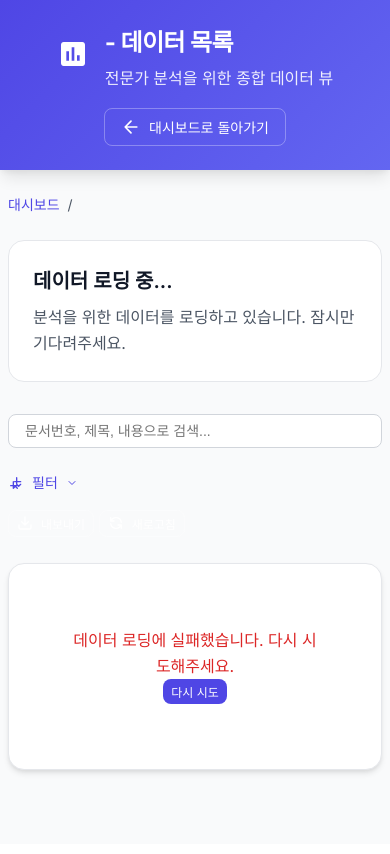
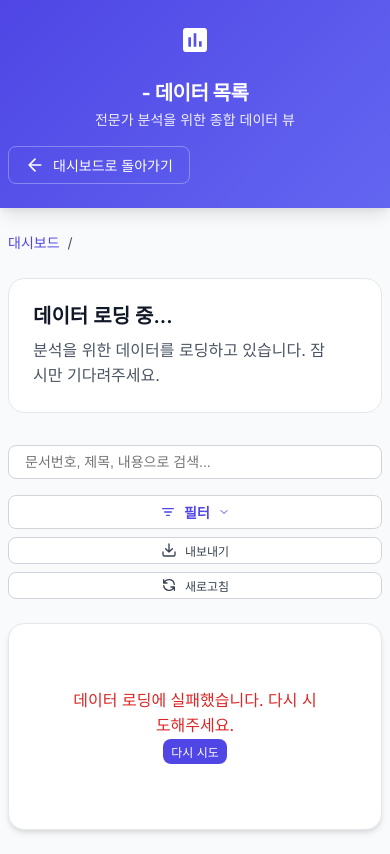
Before and after one commit to kibak812/taxupdater, a FastAPI app: template src/web/templates/data_table.html in a window 390 px wide. Before the commit the page ends 775 px from the top, so only its background shows below. Run offline with FastAPI, Linux system fonts and the light colour scheme; the template is opened without the code that fills it, so the values that code supplies are empty.

Commit message:
Polish data table layout

```diff
--- a/src/web/static/css/dashboard.css
+++ b/src/web/static/css/dashboard.css
@@ -283,7 +283,7 @@
 
 .card-header {
     display: flex;
-    justify-content: between;
+    justify-content: space-between;
     align-items: flex-start;
     margin-bottom: var(--spacing-lg);
 }
@@ -438,13 +438,27 @@
 }
 
 .btn-outline {
+    background: white;
+    border: 1px solid var(--color-gray-300);
+    color: var(--color-gray-700);
+}
+
+.btn-outline:hover {
+    background: var(--color-gray-50);
+    border-color: var(--color-gray-400);
+    color: var(--color-gray-900);
+}
+
+.dashboard-header .btn-outline {
     background: transparent;
-    border: 1px solid rgba(255, 255, 255, 0.3);
+    border-color: rgba(255, 255, 255, 0.3);
     color: white;
 }
 
-.btn-outline:hover {
+.dashboard-header .btn-outline:hover {
     background: rgba(255, 255, 255, 0.1);
+    border-color: rgba(255, 255, 255, 0.45);
+    color: white;
 }
 
 .btn-primary {
@@ -635,6 +649,42 @@
 @media (max-width: 480px) {
     .container {
         padding: 0 var(--spacing-sm);
+    }
+
+    .header-content,
+    .header-actions {
+        align-items: stretch;
+        width: 100%;
+    }
+
+    .header-left {
+        align-items: flex-start;
+        min-width: 0;
+        width: 100%;
+    }
+
+    .header-logo {
+        flex: 0 0 auto;
+    }
+
+    .header-text {
+        min-width: 0;
+    }
+
+    .header-text h1 {
+        font-size: var(--font-size-xl);
+        line-height: 1.3;
+        overflow-wrap: anywhere;
+    }
+
+    .header-text p {
+        font-size: var(--font-size-sm);
+        line-height: 1.45;
+        overflow-wrap: anywhere;
+    }
+
+    .dashboard-header .btn {
+        justify-content: center;
     }
 
     .dashboard-main {
--- a/src/web/static/js/data_table.js
+++ b/src/web/static/js/data_table.js
@@ -285,8 +285,6 @@ class ExpertDataTable {
 
     getSortValue(item, column) {
         switch (column) {
-            case 'organization':
-                return this.siteName;
             case 'document_number':
                 return item['문서번호'] || item['판례번호'] || item['청구번호'] || '';
             case 'title':
@@ -316,7 +314,6 @@ class ExpertDataTable {
         if (this.siteKey === 'tax_tribunal') {
             // 조세심판원: 세목, 유형, 청구번호, 제목, 결정일, 수집일
             thead.innerHTML = `
-                <th class="sortable" data-column="organization">기관</th>
                 <th class="sortable" data-column="tax_category">세목</th>
                 <th class="sortable" data-column="decision_type">유형</th>
                 <th class="sortable" data-column="claim_number">청구번호</th>
@@ -327,7 +324,6 @@ class ExpertDataTable {
         } else if (this.siteKey === 'nts_authority') {
             // 국세청 유권해석: 세목 컬럼 추가
             thead.innerHTML = `
-                <th class="sortable" data-column="organization">기관</th>
                 <th class="sortable" data-column="tax_category">세목</th>
                 <th class="sortable" data-column="document_number">문서번호</th>
                 <th class="sortable" data-column="title">제목</th>
@@ -337,7 +333,6 @@ class ExpertDataTable {
         } else if (this.siteKey === 'mois') {
             // 행정안전부: 세목 컬럼 추가
             thead.innerHTML = `
-                <th class="sortable" data-column="organization">기관</th>
                 <th class="sortable" data-column="tax_category">세목</th>
                 <th class="sortable" data-column="document_number">문서번호</th>
                 <th class="sortable" data-column="title">제목</th>
@@ -347,7 +342,6 @@ class ExpertDataTable {
         } else {
             // 기타 사이트: 기존 헤더 유지
             thead.innerHTML = `
-                <th class="sortable" data-column="organization">기관</th>
                 <th class="sortable" data-column="document_number">문서번호</th>
                 <th class="sortable" data-column="title">제목</th>
                 <th class="sortable" data-column="published_date">게시일</th>
@@ -471,11 +465,6 @@ class ExpertDataTable {
 
             row.innerHTML = `
                 <td>
-                    <span class="organization-badge" style="background: ${this.siteColor}; color: white;">
-                        ${this.siteName}
-                    </span>
-                </td>
-                <td>
                     <span class="tax-category">${taxCategory}</span>
                 </td>
                 <td>
@@ -504,11 +493,6 @@ class ExpertDataTable {
 
             row.innerHTML = `
                 <td>
-                    <span class="organization-badge" style="background: ${this.siteColor}; color: white;">
-                        ${this.siteName}
-                    </span>
-                </td>
-                <td>
                     <span class="tax-category">${taxCategory}</span>
                 </td>
                 <td>
@@ -534,11 +518,6 @@ class ExpertDataTable {
 
             row.innerHTML = `
                 <td>
-                    <span class="organization-badge" style="background: ${this.siteColor}; color: white;">
-                        ${this.siteName}
-                    </span>
-                </td>
-                <td>
                     <span class="tax-category">${taxCategory}</span>
                 </td>
                 <td>
@@ -562,11 +541,6 @@ class ExpertDataTable {
             const link = item['링크'] || item['원문링크'] || '#';
 
             row.innerHTML = `
-                <td>
-                    <span class="organization-badge" style="background: ${this.siteColor}; color: white;">
-                        ${this.siteName}
-                    </span>
-                </td>
                 <td>
                     <span class="document-number">${documentNumber}</span>
                 </td>
@@ -831,9 +805,11 @@ class ExpertDataTable {
         if (panel.style.display === 'none' || !panel.style.display) {
             panel.style.display = 'block';
             toggle.classList.add('active');
+            toggle.setAttribute('aria-expanded', 'true');
         } else {
             panel.style.display = 'none';
             toggle.classList.remove('active');
+            toggle.setAttribute('aria-expanded', 'false');
         }
     }
 
--- a/src/web/templates/data_table.html
+++ b/src/web/templates/data_table.html
@@ -43,24 +43,37 @@
             color: var(--color-gray-900);
             font-size: var(--font-size-xl);
             font-weight: 600;
+            line-height: 1.35;
+            overflow-wrap: anywhere;
         }
 
         .filter-description {
             color: var(--color-gray-600);
+            line-height: 1.55;
             margin: 0;
+            overflow-wrap: anywhere;
         }
 
-        .data-controls {
+        .data-toolbar {
             display: flex;
-            justify-content: between;
             align-items: center;
+            justify-content: space-between;
             gap: var(--spacing-lg);
             margin-bottom: var(--spacing-lg);
         }
 
+        .data-actions {
+            align-items: center;
+            display: flex;
+            flex-wrap: wrap;
+            gap: var(--spacing-sm);
+            justify-content: flex-end;
+        }
+
         .search-box {
             flex: 1;
-            max-width: 400px;
+            max-width: 420px;
+            min-width: 260px;
         }
 
         .search-input {
@@ -288,26 +326,50 @@
         }
 
         .filter-toggle {
-            display: flex;
             align-items: center;
+            background: white;
+            border: 1px solid var(--color-gray-300);
+            border-radius: var(--radius-md);
             gap: var(--spacing-sm);
             color: var(--color-primary);
             cursor: pointer;
+            display: inline-flex;
             font-size: var(--font-size-sm);
-            font-weight: 500;
-            margin-bottom: var(--spacing-md);
+            font-weight: 600;
+            min-height: 34px;
+            padding: var(--spacing-xs) var(--spacing-sm);
+            transition: background var(--transition-fast), border-color var(--transition-fast), color var(--transition-fast);
         }
 
         .filter-toggle:hover {
+            background: var(--color-gray-50);
+            border-color: var(--color-gray-400);
             color: var(--color-primary-dark);
         }
 
-        .filter-toggle svg {
+        .filter-toggle.active {
+            background: rgba(79, 70, 229, 0.08);
+            border-color: rgba(79, 70, 229, 0.35);
+            color: var(--color-primary-dark);
+        }
+
+        .filter-chevron {
             transition: transform 0.2s;
         }
 
-        .filter-toggle.active svg {
+        .filter-toggle.active .filter-chevron {
             transform: rotate(180deg);
+        }
+
+        .btn-ghost {
+            background: var(--color-gray-100);
+            border: 1px solid transparent;
+            color: var(--color-gray-700);
+        }
+
+        .btn-ghost:hover {
+            background: var(--color-gray-200);
+            color: var(--color-gray-900);
         }
 
         .tax-category, .decision-type {
@@ -354,26 +416,79 @@
         }
 
         @media (max-width: 768px) {
-            .data-controls {
+            .data-page .dashboard-header .header-content {
+                align-items: flex-start;
+            }
+
+            .data-page .dashboard-header .header-left,
+            .data-page .dashboard-header .header-actions {
+                min-width: 0;
+                width: 100%;
+            }
+
+            .data-page .header-text {
+                flex: 1;
+                min-width: 0;
+            }
+
+            .data-page .header-text h1,
+            .data-page .header-text p {
+                overflow-wrap: anywhere;
+            }
+
+            .filter-status h2,
+            .filter-description {
+                max-width: 30ch;
+            }
+
+            .data-toolbar {
                 flex-direction: column;
                 align-items: stretch;
+                gap: var(--spacing-md);
             }
 
-            .data-table-container {
-                overflow-x: auto;
+            .search-box {
+                max-width: none;
+                min-width: 0;
             }
 
-            .data-table {
-                min-width: 800px;
+            .data-actions {
+                justify-content: flex-start;
             }
 
             .filter-content {
                 grid-template-columns: 1fr;
             }
+
+            .data-table {
+                min-width: 980px;
+            }
+
+            .data-site-tax_tribunal .data-table {
+                min-width: 1120px;
+            }
+        }
+
+        @media (max-width: 480px) {
+            .data-page .dashboard-header .header-left {
+                align-items: center;
+                flex-direction: column;
+                text-align: center;
+            }
+
+            .data-page .header-text {
+                max-width: 100%;
+            }
+
+            .data-actions .btn,
+            .filter-toggle {
+                justify-content: center;
+                width: 100%;
+            }
         }
     </style>
 </head>
-<body class="dashboard-body">
+<body class="dashboard-body data-page data-site-{{ site_key }}">
     <!-- Header -->
     <header class="dashboard-header">
         <div class="container">
@@ -419,20 +534,20 @@
             </div>
 
             <!-- Data Controls -->
-            <div class="data-controls">
+            <div class="data-toolbar">
                 <div class="search-box">
                     <input type="text" class="search-input" id="searchInput" placeholder="문서번호, 제목, 내용으로 검색...">
                 </div>
-                <div class="section-actions">
-                    <div class="filter-toggle" id="filterToggle">
+                <div class="data-actions">
+                    <button type="button" class="filter-toggle" id="filterToggle" aria-expanded="false" aria-controls="filterPanel">
                         <svg width="16" height="16" viewBox="0 0 24 24" fill="none" xmlns="http://www.w3.org/2000/svg">
-                            <path d="M19 14l-3 3-3-3m0 0V4m6 6H10m4 10l-3-3-3 3m0 0V10m6 6H4" stroke="currentColor" stroke-width="2" stroke-linecap="round" stroke-linejoin="round"/>
+                            <path d="M4 7h16M7 12h10M10 17h4" stroke="currentColor" stroke-width="2" stroke-linecap="round" stroke-linejoin="round"/>
                         </svg>
                         필터
-                        <svg width="12" height="12" viewBox="0 0 24 24" fill="none" xmlns="http://www.w3.org/2000/svg">
+                        <svg class="filter-chevron" width="12" height="12" viewBox="0 0 24 24" fill="none" xmlns="http://www.w3.org/2000/svg">
                             <path d="M6 9l6 6 6-6" stroke="currentColor" stroke-width="2" stroke-linecap="round" stroke-linejoin="round"/>
                         </svg>
-                    </div>
+                    </button>
                     <button class="btn btn-outline btn-sm" id="exportBtn">
                         <svg width="16" height="16" viewBox="0 0 24 24" fill="none" xmlns="http://www.w3.org/2000/svg">
                             <path d="M21 15v4a2 2 0 01-2 2H5a2 2 0 01-2-2v-4M7 10l5 5 5-5M12 15V3" stroke="currentColor" stroke-width="2" stroke-linecap="round" stroke-linejoin="round"/>
```
Also changed, not shown: other parts of src/web/templates/data_table.html (+41 -17 lines).
